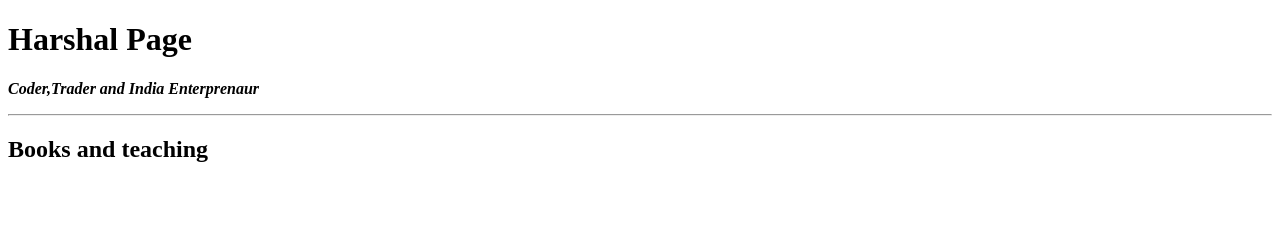
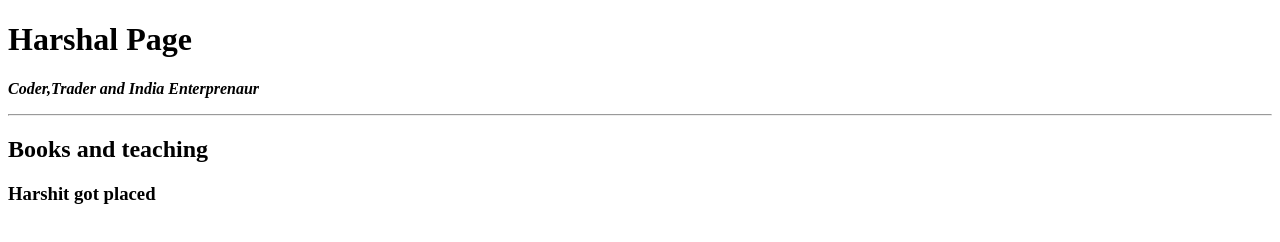
Before and after one commit to Harshal-611/demo, a plain HTML site: page HTML-Personal site/index.html in a window 1280 px wide. Drawn offline with Linux system fonts and the light colour scheme.

Commit message:
Second commit

```diff
--- a/HTML-Personal site/index.html
+++ b/HTML-Personal site/index.html
@@ -10,6 +10,7 @@
 <p><i><b>Coder,Trader and India Enterprenaur</b></i></p>
 <hr>
 <h2>Books and teaching</h2>
+<h3>Harshit got placed</h3>
 
 </body>
 </html>
```
